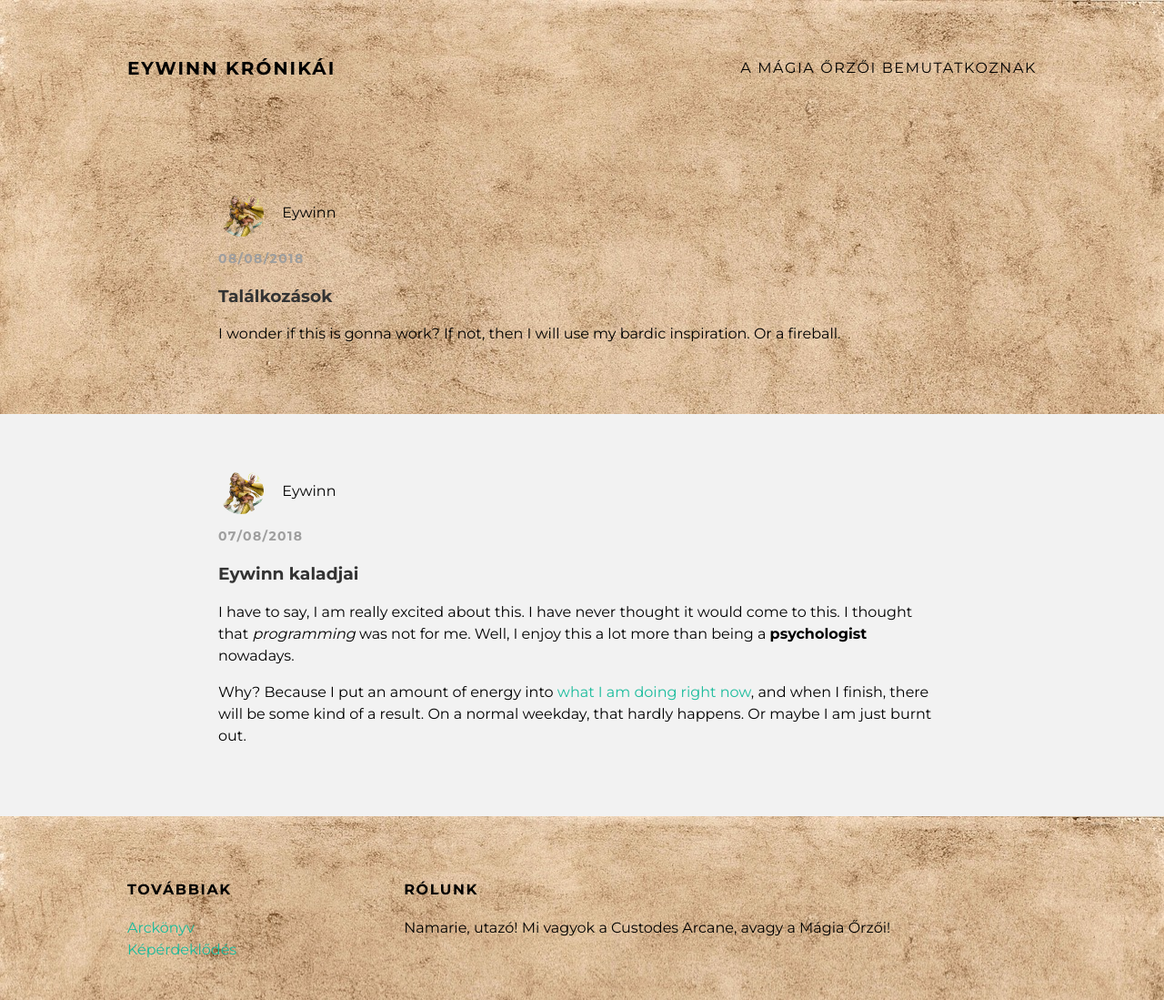
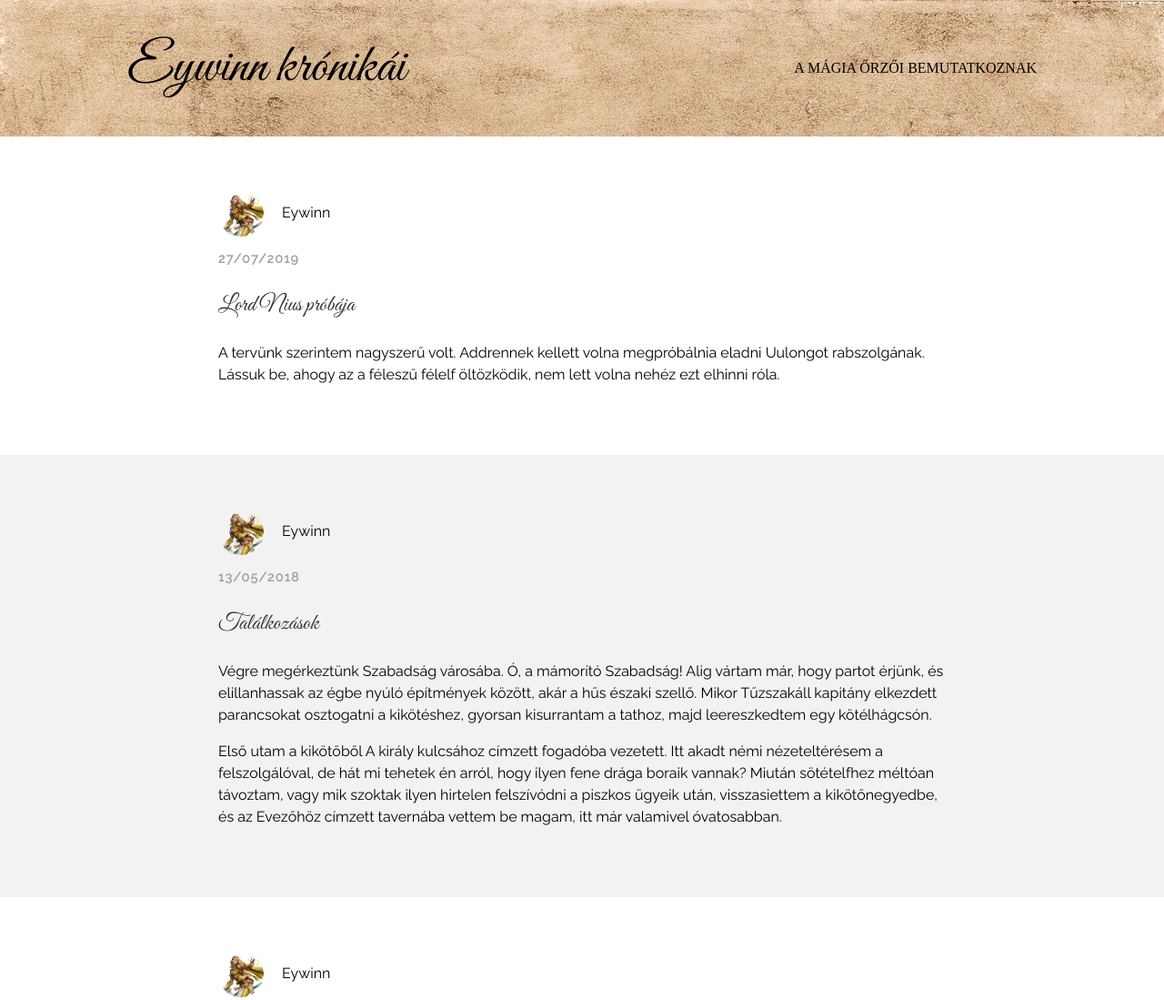
Before and after one commit to Chella9/CA_chronicles.github.io, a plain HTML site: page index.html in a window 1280 px wide. Shown: the top 1099 px of the page at 91% size. Drawn offline with Linux system fonts and the light colour scheme.

Commit message:
Add files via upload

```diff
--- a/index.html
+++ b/index.html
@@ -3,6 +3,7 @@
  <head>
      <title>A Mágia Őrzőinek hírös tettei</title>
      <link rel="stylesheet" type="text/css" href="styles.css">
+     <link href="https://fonts.googleapis.com/css?family=Dancing+Script|Great+Vibes|Oswald|Raleway&display=swap" rel="stylesheet">
  </head>
  <body>
      <div id="header">
@@ -15,6 +16,7 @@
      </div>
 
      <div id="content">
+
          <div class="post-container">
              <div class="post">
 
@@ -23,10 +25,27 @@
 
                      <span>Eywinn</span>
                  </div>
-                 <p class="post-date">08/08/2018</p>
+                 <p class="post-date">27/07/2019</p>
+                 <h3 class="post-title">Lord Nius próbája</h3>
+                 <div class="post-content">
+                     <p>A tervünk szerintem nagyszerű volt. Addrennek kellett volna megpróbálnia eladni Uulongot rabszolgának. Lássuk be, ahogy az a féleszű félelf öltözködik, nem lett volna nehéz ezt elhinni róla.</p>
+                 </div>
+             </div>
+          </div>
+
+         <div class="post-container">
+             <div class="post">
+
+                 <div class="post-author">
+                     <img src="img2.jpg" height="100" width="100">
+
+                     <span>Eywinn</span>
+                 </div>
+                 <p class="post-date">13/05/2018</p>
                  <h3 class="post-title">Találkozások</h3>
                  <div class="post-content">
-                     <p>I wonder if this is gonna work? If not, then I will use my bardic inspiration. Or a fireball.</p>
+                     <p>Végre megérkeztünk Szabadság városába. Ó, a mámorító Szabadság! Alig vártam már, hogy partot érjünk, és elillanhassak az égbe nyúló építmények között, akár a hűs északi szellő. Mikor Tűzszakáll kapitány elkezdett parancsokat osztogatni a kikötéshez, gyorsan kisurrantam a tathoz, majd leereszkedtem egy kötélhágcsón.</p>
+                     <p>Első utam a kikötőből A király kulcsához címzett fogadóba vezetett. Itt akadt némi nézeteltérésem a felszolgálóval, de hát mi tehetek én arról, hogy ilyen fene drága boraik vannak? Miután sötételfhez méltóan távoztam, vagy mik szoktak ilyen hirtelen felszívódni a piszkos ügyeik után, visszasiettem a kikötőnegyedbe, és az Evezőhöz címzett tavernába vettem be magam, itt már valamivel óvatosabban.</p>
                  </div>
              </div>
           </div>
@@ -38,12 +57,10 @@
                      <span>Eywinn</span>
                  </div>
 
-                 <p class="post-date">07/08/2018</p>
-                 <h3 class="post-title">Eywinn kaladjai</h3>
+                 <p class="post-date">07/04/2018</p>
+                 <h3 class="post-title">Eywinn kalandjai</h3>
                  <div class="post-content">
-                     <p>I have to say, I am really excited about this. I have never thought it would come to this. I thought that <em>programming</em> was not for me. Well, I enjoy this a lot more than being a <strong>psychologist</strong> nowadays.</p>
-
-                     <p>Why? Because I put an amount of energy into <a href="http://www.makainora.hu/">what I am doing right now</a>, and when I finish, there will be some kind of a result. On a normal weekday, that hardly happens. Or maybe I am just burnt out.</p>
+                     <p>Röviden összefoglalva az eddigieket: csodálatos utazáokban volt mindezidáig részem. Kicsiny városunkból elindulva hamarosan egy hírneves tengeri medve, Tűzszakáll kapitány hajóján találtam magam, erős és bátor útitársakkal körülvéve. Mennyi kaland vár ránk! Munka közben tengerész dalokat fogunk énekelni, esténként kártyázunk vagy kockázunk, tengeri szörnyekkel fogunk megküzdeni és elrabolt hajadonokat fogunk kiszabadítani. Vagy valami hasonló.</p>
              </div>
          </div>
      </div>
--- a/styles.css
+++ b/styles.css
@@ -1,23 +1,16 @@
-@import url(http://fonts.googleapis.com/css?family=Montserrat:400,700);
+
+@import url('https://fonts.googleapis.com/css?family=Dancing+Script|Great+Vibes|Oswald|Raleway&display=swap');
 
 body{
-    background-image: url("paper_background1.jpg");
+    background-color: white;
     margin: 0;
-    font-family: 'Montserrat', sans-serif;
+    font-family: 'Raleway', sans-serif;
 }
 
 #header{
     background-image: url("paper_background1.jpg");
     height: 150px;
     line-height:150px;
-}
-
-#header a{
-color: Black;
-    text-decoration: none;
-    text-transform: uppercase;
-    letter-spacing: 0.1em;
-
 }
 
 #header a:hover{
@@ -27,14 +20,16 @@ color: white;
 #header-title {
     display: block;
     float: left;
-    font-size: 20px;
-    font-weight: bold;
+    font-size: 60px;
+    font-family: 'Great Vibes', cursive;
 }
 
 #header-nav {
     display: block;
     float: right;
     margin-top:0;
+    font-family: 'Cinzel';
+    text-transform: uppercase;
     }
 
 #header-nav li{
@@ -62,6 +57,10 @@ max-width: 800px;
     text-align:center;
 }
 
+.about-title{
+    font-family: 'Oswald';
+}
+
 .post-author img{
     width: 50px;
     height: 50px;
@@ -69,12 +68,11 @@ width: 50px;
 }
 
 .post-author img, .about-author img{
-border-radius: 100px;
+    border-radius: 50%;
 }
 
 .post-author span{
     margin-left: 16px;
-
 }
 
 .post-date{
@@ -83,6 +81,12 @@ color: #9E9E9E;
     font-weight: bold;
     text-transform: uppercase;
     letter-spacing: 0.1em;
+}
+
+.post-title{
+    font-family: 'Great Vibes', cursive;
+    font-weight: normal;
+    font-size: 25px;
 }
 
 h1, h2, h3, h4{
@@ -121,10 +125,10 @@ vertical-align: top;
 }
 
 a {
-color: #1abc9c;
+    color: black;
     text-decoration: none;
 }
 
 a:hover{
-color:#F6A623;
+    color:white;
 }
```
Also changed, not shown: about.html (+13 -10 lines), ca.jpg (added), paper-1055857_1280.jpg (added). Lines whose indentation alone changed are shown as unchanged.
